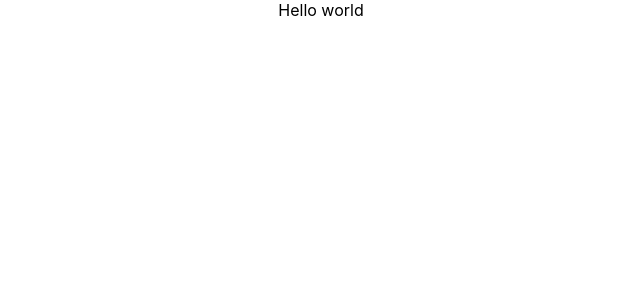
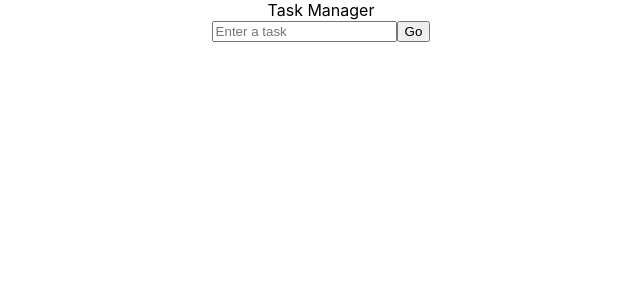
Before and after one commit to akmalnawabi/typescript, a React (Create React App) app in the folder react-typescript/: page / in a window 1280 px wide. Shown: the top 300 px of the page, without its empty margins (319-959 px from the left). Built offline with nearby package versions, Linux system fonts and the light colour scheme.

Commit message:
input done

```diff
--- a/react-typescript/src/App.tsx
+++ b/react-typescript/src/App.tsx
@@ -1,9 +1,17 @@
-import React from 'react';
+import React, { useState } from 'react';
 import './App.css';
+import InputField from './components/InputField';
 
-function App() {
+const App: React.FC = () => {
+
+  const [todo, setTodo] = useState<string>("");
+
   return (
-    <div className='App'>Hello world</div>
+    <div className='App'>
+      <span>Task Manager</span>
+
+      <InputField todo={todo} setTodo={setTodo} />
+    </div>
   );
 }
 
--- /dev/null
+++ b/react-typescript/src/components/InputField.tsx
@@ -0,0 +1,19 @@
+import React from 'react'
+
+
+interface Props {
+    todo: string;
+    setTodo: React.Dispatch<React.SetStateAction<string>>
+}
+
+const InputField = ({ todo, setTodo }: Props) => {
+
+    return (
+        <form>
+            <input type="input" placeholder='Enter a task' value={todo} onChange={(e) => setTodo(e.target.value)} />
+            <button type='submit'>Go</button>
+        </form>
+    )
+}
+
+export default InputField
```
